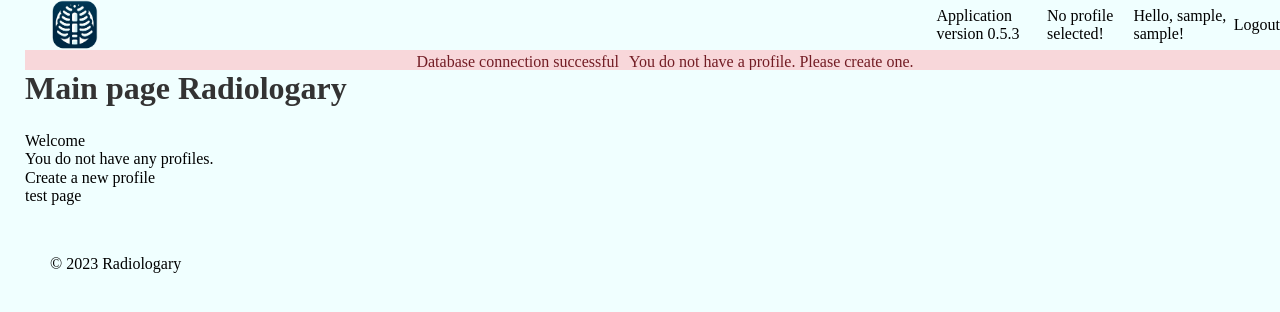
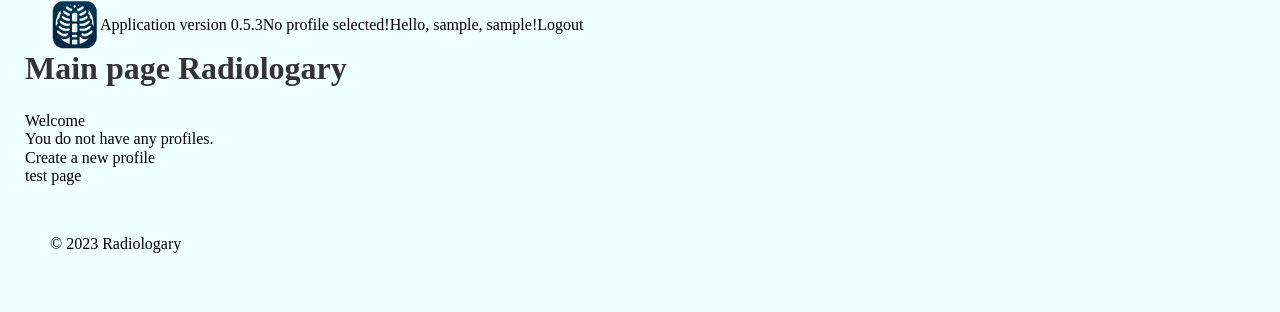
Before and after one commit to denikorolev/flask_auto_report, a Flask app: page / in a window 1280 px wide. Shown: the top 312 px of the page. Run offline with Flask 3, Linux system fonts and the light colour scheme; the visitor is signed in with stand-in values (Sample User, id 1).

Commit message:
deleted all flash messages

```diff
--- a/app.py
+++ b/app.py
@@ -1,6 +1,6 @@
 # app.py
 
-from flask import Flask, redirect, url_for, flash, render_template, request, session, g
+from flask import Flask, redirect, url_for, render_template, request, session, g
 from flask_login import LoginManager, login_required, current_user
 from config import get_config, Config
 from flask_migrate import Migrate
@@ -60,10 +60,10 @@ def load_user(user_id):
 def test_db_connection():
     try:
         db.engine.connect()
-        flash("Database connection successful", "success")
+        print("Database connection successful", "success")
         return True
     except Exception as e:
-        flash(f"Database connection failed: {e}", "error")
+        print(f"Database connection failed: {e}", "error")
         return False
 
 
@@ -87,7 +87,7 @@ def load_current_profile():
 
         # Если профиль отсутствует, но пользователь аутентифицирован, и запрос не относится к выбору профиля, перенаправляем
         if not g.current_profile and request.endpoint not in ['create_profile', 'set_profile', 'index', 'auth.logout']:
-            flash('Please select a profile before proceeding.', 'warning')
+            print('Please select a profile before proceeding.', 'warning')
             return redirect(url_for('create_profile'))
         app.config['MENU'] = Config.get_menu()
     else:
@@ -116,7 +116,7 @@ def index():
     user_profiles = UserProfile.get_user_profiles(current_user.id)
 
     if not user_profiles:
-        flash("You do not have a profile. Please create one.", "warning")
+        print("You do not have a profile. Please create one.", "warning")
 
     return render_template('index.html',
                            title="Main page Radiologary",
@@ -137,10 +137,10 @@ def create_profile():
         if profile_name:
             # Создаем профиль пользователя
             UserProfile.create(current_user.id, profile_name, description)
-            flash("Profile created successfully!", "success")
+            print("Profile created successfully!", "success")
             return redirect(url_for('index'))
         else:
-            flash("Profile name is required.", "danger")
+            print("Profile name is required.", "danger")
 
     return render_template('create_profile.html', title="Create Profile")
 
@@ -151,9 +151,9 @@ def set_profile(profile_id):
     profile = UserProfile.find_by_id_and_user(profile_id, current_user.id)
     if profile:
         session['profile_id'] = profile.id
-        flash(f"Profile '{profile.profile_name}' set as current.", "success")
+        print(f"Profile '{profile.profile_name}' set as current.", "success")
     else:
-        flash("Profile not found.", "danger")
+        print("Profile not found.", "danger")
     return redirect(url_for("working_with_reports.choosing_report"))
 
 
@@ -165,9 +165,9 @@ def delete_profile(profile_id):
     if profile:
         db.session.delete(profile)
         db.session.commit()
-        flash('Profile deleted successfully!', 'success')
+        print('Profile deleted successfully!', 'success')
     else:
-        flash('Profile not found or you do not have permission to delete it.', 'danger')
+        print('Profile not found or you do not have permission to delete it.', 'danger')
 
     return redirect(url_for('index'))
 
--- a/key_words.py
+++ b/key_words.py
@@ -1,6 +1,6 @@
 # key_words.py
 
-from flask import Blueprint, render_template, request, redirect, flash, current_app, jsonify
+from flask import Blueprint, render_template, request, redirect, current_app, jsonify
 from flask_login import login_required, current_user
 from models import db, ReportType, ReportSubtype, KeyWordsGroup, Report, ParagraphType
 from itertools import chain
--- a/my_reports.py
+++ b/my_reports.py
@@ -1,7 +1,7 @@
 # my_reports.py
 #v0.1.0
 
-from flask import Blueprint, render_template, request, redirect, url_for, flash, current_app
+from flask import Blueprint, render_template, request, redirect, url_for, current_app
 from flask_login import login_required, current_user
 from models import Report, ReportType, ReportSubtype
 
@@ -30,9 +30,9 @@ def reports_list():
         if "report_delete" in request.form:
             try:
                 Report.delete_by_id(request.form["report_id"])
-                flash("Report deleted successfully", "success")
+                print("Report deleted successfully", "success")
             except Exception as e:
-                flash(f"Report not found. error code: {e}", "error")
+                print(f"Report not found. error code: {e}", "error")
             return redirect(url_for("my_reports.reports_list"))
 
     return render_template("my_reports.html",
--- a/new_report_creation.py
+++ b/new_report_creation.py
@@ -1,7 +1,7 @@
 # new_report_creation.py
 # Includes create_report route
 
-from flask import Blueprint, render_template, request, redirect, url_for, flash, current_app, session, g, jsonify
+from flask import Blueprint, render_template, request, redirect, url_for, current_app, session, g, jsonify
 from flask_login import current_user, login_required
 from models import db, User, Report, ReportType, ReportSubtype, ReportParagraph, Sentence, ParagraphType
 from sentence_processing import extract_paragraphs_and_sentences
--- a/radiologary_user_profile.py
+++ b/radiologary_user_profile.py
@@ -1,6 +1,6 @@
 # radiologary_user_profile.py
 
-from flask import Blueprint, render_template, request, redirect, url_for, flash
+from flask import Blueprint, render_template, request, redirect, url_for
 from flask_login import login_required, current_user
 from models import User
 
@@ -13,7 +13,7 @@ profile_bp = Blueprint('profile', __name__)
 #         theme = request.form['theme']
 #         current_user.theme = theme
 #         current_user.save()
-#         flash("Theme updated successfully", "success")
+#         print("Theme updated successfully", "success")
 #         return redirect(url_for('profile.user_settings'))
 
 #     return render_template('user_settings.html', user=current_user)
--- a/report_settings.py
+++ b/report_settings.py
@@ -1,6 +1,6 @@
 # report_settings.py
 
-from flask import Blueprint, render_template, request, redirect, flash, current_app, jsonify
+from flask import Blueprint, render_template, request, redirect, current_app, jsonify
 from flask_login import login_required, current_user
 from models import db, ReportType, ReportSubtype, KeyWordsGroup, Report, ParagraphType
 from itertools import chain
--- a/static/css/style.css
+++ b/static/css/style.css
@@ -58,6 +58,36 @@ html {
 
 
 
+.container {
+    max-width: 1200px;
+    width: 100%;
+    padding-left: 15px;
+    padding-right: 15px;
+    margin-left: auto;
+    margin-right: auto;
+}
+
+.container__top {
+    font: 16px;
+}
+
+
+.container_row {
+    display: flex;
+    flex-direction: row;
+    gap: 20px;
+    width: 45%;
+}
+
+.box {
+    width: auto;
+}
+
+
+
+
+
+
 .btn {
     max-height: 25px;
     color: #fff;
@@ -83,44 +113,13 @@ html {
     margin: 0 25px 25px 0;
 }
 
-.container {
-    display: flex;
-    flex-direction: column;
-    width: auto;
-}
 
-.container__top {
-    font: 16px;
-}
-
-
-.container_row {
-    display: flex;
-    flex-direction: row;
-    gap: 20px;
-    width: 45%;
-}
-
-.box {
-    width: auto;
-}
 
 .header {
     display: flex;
     align-items: center;
     margin: 0 25px 0 25px;
     z-index: 1000;
-}
-
-.header__flash_massages {
-    height: 20px;
-    overflow: hidden;
-    text-align: center;
-    background-color: #f8d7da;
-    color: #721c24;
-    display: flex;
-    justify-content: center;
-    align-items: center;
 }
 
 .header__logo {
--- a/templates/base.html
+++ b/templates/base.html
@@ -18,6 +18,7 @@
 {% block menu %}
 <div class="header">
     <img class="header__logo" src="{{ url_for("static", filename="pic/favi2.png")}}" alt="logo ">
+    <nav>
         <ul class="header__menu">
             {% if g.current_profile %}
                 {% for m in menu %}
@@ -27,6 +28,7 @@
                 {% endfor %}
             {% endif %}
         </ul>
+    </nav>
 
     <!-- Сообщение о версии программы -->
      {% if version %}
@@ -43,17 +45,9 @@
     <!-- Сообщение о текущем юзере -->
     <p>Hello, {{ current_user.user_role }}, {{ current_user.user_name }}!</p>
     <a href="{{ url_for("auth.logout") }}">Logout</a>
+
 </div>
- <!-- Блок с флэш сообщениями -->
-<div class="header__flash_massages">
-    {% with messages = get_flashed_messages() %}
-    {% if messages %}
-        {% for message in messages %}
-            <p class="text">{{ message }}</p>
-        {% endfor %}
-    {% endif %}
-    {% endwith %}
-</div>
+
 {% endblock menu %}
 
 <!-- Общий контент страниц -->
```
Also changed, not shown: auth.py (+4 -4 lines), profile_settings.py (+4 -4 lines), templates/login.html (+0 -9 lines), templates/report_settings.html (+4 -5 lines). Lines whose indentation alone changed are shown as unchanged.
